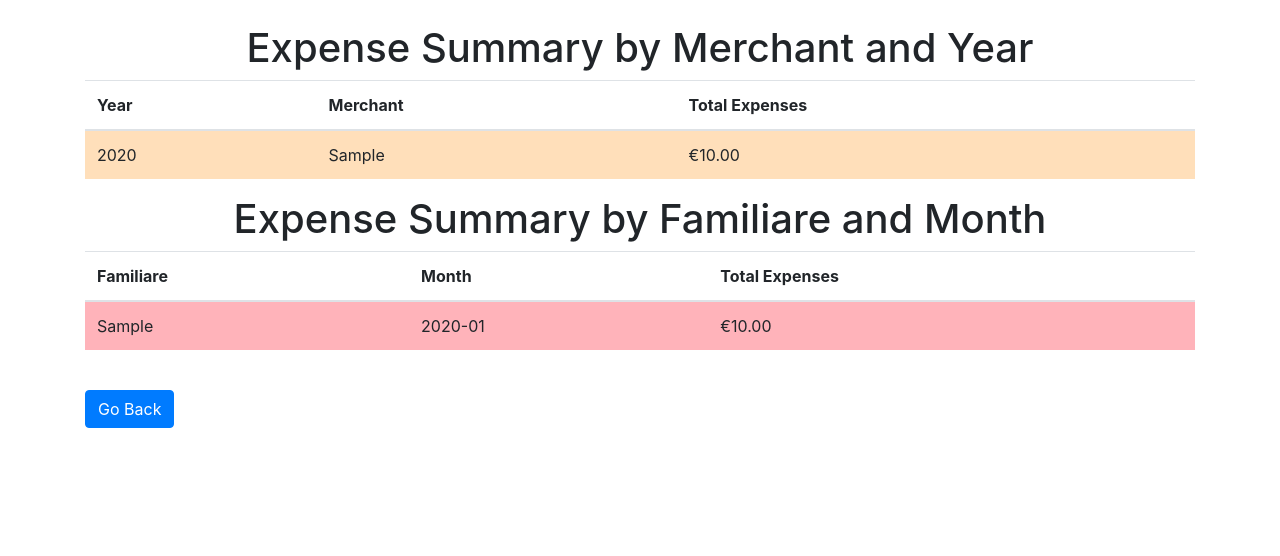
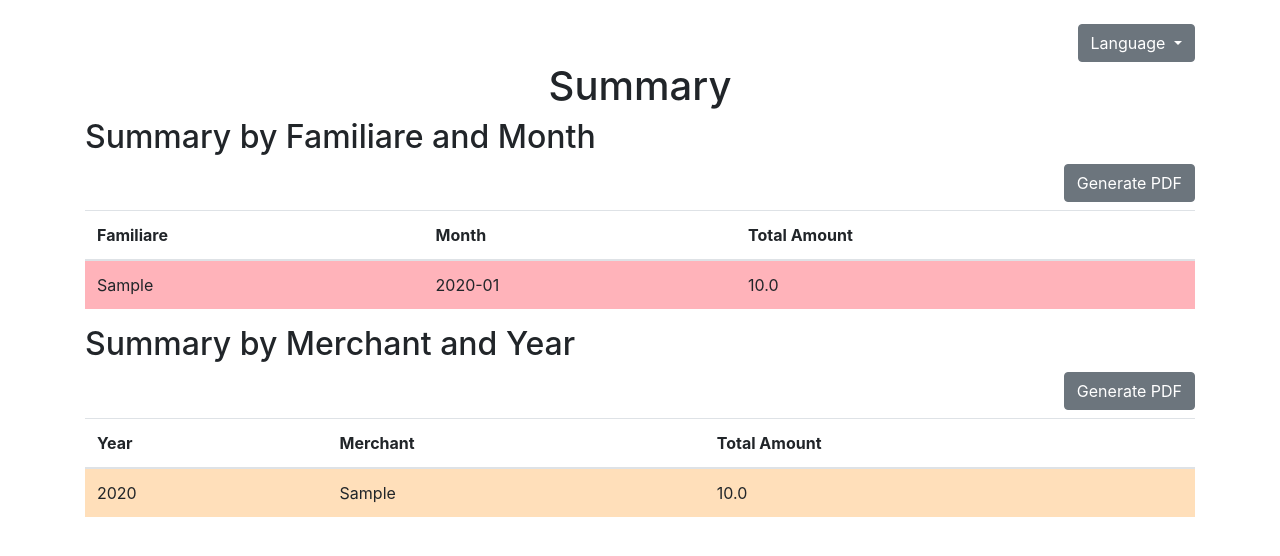
Before and after one commit to katodo/GestioneScontrini, a Flask app: page /summary in a window 1280 px wide. Shown: the top 556 px of the page. Run offline with Flask 2, Linux system fonts and the light colour scheme; tables that the repository leaves empty hold one stand-in row (values such as "Sample post"); some libraries are stand-ins or nearby versions.

Commit message:
Introdotto export/import dei dati

```diff
--- a/app.py
+++ b/app.py
@@ -1,10 +1,18 @@
-from flask import Flask, render_template, request, redirect, url_for, session, send_file
+import csv
+import zipfile
+from flask import Flask, render_template, request, redirect, url_for, session, send_file, flash
 from flask_babel import Babel, _
 import sqlite3
 from werkzeug.utils import secure_filename
 import os
 import io
 from PIL import Image
+from reportlab.lib import colors
+from reportlab.lib.pagesizes import A4
+from reportlab.lib.units import cm
+from reportlab.pdfgen import canvas
+from reportlab.platypus import Table, TableStyle
+from datetime import datetime
 
 app = Flask(__name__)
 app.config['UPLOAD_FOLDER'] = 'uploads'
@@ -44,12 +52,50 @@ def get_locale():
 
 @app.context_processor
 def inject_global_template_variables():
-    return dict(get_locale=get_locale)
+    return dict(
+        get_locale=get_locale,
+        get_pastel_color_by_month=get_pastel_color_by_month,
+        get_pastel_color_by_year=get_pastel_color_by_year
+    )
 
 @app.route('/set_language/<language>')
 def set_language(language=None):
     session['lang'] = language
     return redirect(request.referrer)
+
+def get_pastel_color_by_month(date_str):
+    try:
+        month = date_str.split('-')[1]
+    except IndexError:
+        print(f"Invalid date format: {date_str}")
+        return "#FFFFFF"  # Default to white
+
+    pastel_colors = {
+        '01': '#FFB3BA',  # January - Light Red
+        '02': '#FFDFBA',  # February - Light Orange
+        '03': '#FFFFBA',  # March - Light Yellow
+        '04': '#BAFFC9',  # April - Light Green
+        '05': '#BAE1FF',  # May - Light Blue
+        '06': '#E3BAFF',  # June - Light Purple
+        '07': '#FFB3FF',  # July - Light Pink
+        '08': '#FFC9E3',  # August - Light Magenta
+        '09': '#C9FFC9',  # September - Light Lime
+        '10': '#C9FFFF',  # October - Light Cyan
+        '11': '#E1FFC9',  # November - Light Mint
+        '12': '#FFF0BA'   # December - Light Beige
+    }
+
+    return pastel_colors.get(month, "#FFFFFF")  # Default to white if month not found
+
+def get_pastel_color_by_year(year):
+    try:
+        year = int(year)
+    except ValueError:
+        return "#FFFFFF"
+    if year % 2 == 0:
+        return '#FFDFBA'  # Light Orange for even years
+    else:
+        return '#BAFFC9'  # Light Green for odd years
 
 @app.route('/')
 def index():
@@ -62,7 +108,7 @@ def index():
     ''')
     expenses = c.fetchall()
     conn.close()
-    return render_template('index.html', expenses=expenses, get_pastel_color=get_pastel_color_by_month)
+    return render_template('index.html', expenses=expenses)
 
 @app.route('/add', methods=['POST'])
 def add_expense():
@@ -164,7 +210,7 @@ def summary():
     summary = [(familiare, month, round(amount, 2)) for familiare, month, amount in summary]
     merchant_expenses_by_year = [(year, merchant, round(amount, 2)) for year, merchant, amount in merchant_expenses_by_year]
 
-    return render_template('summary.html', summary=summary, merchant_expenses_by_year=merchant_expenses_by_year, get_pastel_color_by_month=get_pastel_color_by_month, get_pastel_color_by_year=get_pastel_color_by_year)
+    return render_template('summary.html', summary=summary, merchant_expenses_by_year=merchant_expenses_by_year)
 
 def get_merchant_expenses_by_year():
     conn = sqlite3.connect('expenses.db')
@@ -178,6 +224,154 @@ def get_merchant_expenses_by_year():
     merchant_expenses_by_year = c.fetchall()
     conn.close()
     return merchant_expenses_by_year
+
+@app.route('/generate_pdf/<table>')
+def generate_pdf(table):
+    conn = sqlite3.connect('expenses.db')
+    c = conn.cursor()
+
+    buffer = io.BytesIO()
+    p = canvas.Canvas(buffer, pagesize=A4)
+    width, height = A4
+    p.setFont("Helvetica", 10)
+
+    data = []
+    row_colors = []
+
+    if table == 'summary':
+        c.execute('''
+            SELECT familiare, strftime('%Y-%m', date) as month, SUM(amount)
+            FROM expenses
+            GROUP BY familiare, month
+            ORDER BY month DESC
+        ''')
+        rows = c.fetchall()
+
+        data.append([_("Familiare"), _("Month"), _("Total Amount")])
+
+        for row in rows:
+            data.append([row[0], row[1], round(row[2], 2)])
+            row_colors.append([get_pastel_color_by_month(row[1]), get_pastel_color_by_month(row[1]), get_pastel_color_by_month(row[1])])
+
+    elif table == 'merchant_expenses':
+        c.execute('''
+            SELECT strftime('%Y', date) as year, merchant, SUM(amount)
+            FROM expenses
+            GROUP BY year, merchant
+            ORDER BY year DESC, SUM(amount) DESC
+        ''')
+        rows = c.fetchall()
+
+        data.append([_("Year"), _("Merchant"), _("Total Amount")])
+
+        for row in rows:
+            data.append([row[0], row[1], round(row[2], 2)])
+            row_colors.append([get_pastel_color_by_year(row[0]), get_pastel_color_by_year(row[0]), get_pastel_color_by_year(row[0])])
+
+    table = Table(data, colWidths=[6 * cm, 6 * cm, 6 * cm])
+    table.setStyle(TableStyle([
+        ('BACKGROUND', (0, 0), (-1, 0), colors.lightgrey),
+        ('TEXTCOLOR', (0, 0), (-1, 0), colors.whitesmoke),
+        ('ALIGN', (0, 0), (-1, -1), 'CENTER'),
+        ('FONTNAME', (0, 0), (-1, 0), 'Helvetica-Bold'),
+        ('BOTTOMPADDING', (0, 0), (-1, 0), 12),
+        ('GRID', (0, 0), (-1, -1), 1, colors.black),
+        ('FONTSIZE', (0, 0), (-1, -1), 8),
+        ('ROWHEIGHT', (0, 0), (-1, -1), 0.8 * cm)
+    ]))
+
+    for i, row_color in enumerate(row_colors, start=1):
+        table.setStyle(TableStyle([
+            ('BACKGROUND', (0, i), (-1, i), row_color[0])
+        ]))
+
+    width, height = A4
+    table.wrapOn(p, width - 4 * cm, height - 4 * cm)
+    table.drawOn(p, 2 * cm, height - 1 * cm - len(data) * 0.8 * cm)
+
+    p.showPage()
+    p.save()
+    buffer.seek(0)
+    filename = f"export_{datetime.now().strftime('%Y%m%d_%H%M%S')}.pdf"
+    return send_file(buffer, as_attachment=True, attachment_filename=filename, mimetype='application/pdf')
+
+
+@app.route('/export_archive')
+def export_archive():
+    conn = sqlite3.connect('expenses.db')
+    c = conn.cursor()
+    c.execute('SELECT id, familiare, date, amount, merchant, description, receipt_filename FROM expenses')
+    expenses = c.fetchall()
+    conn.close()
+
+    output = io.StringIO()
+    writer = csv.writer(output)
+    writer.writerow(['ID', 'Familiare', 'Date', 'Amount', 'Merchant', 'Description', 'Receipt Filename'])
+    for row in expenses:
+        writer.writerow([f'|{str(item)}|' if isinstance(item, str) and idx != 6 else item for idx, item in enumerate(row)])
+
+    output.seek(0)
+    zip_buffer = io.BytesIO()
+    with zipfile.ZipFile(zip_buffer, 'w', zipfile.ZIP_DEFLATED) as zip_file:
+        zip_file.writestr('expenses.csv', output.getvalue())
+        for expense in expenses:
+            if expense[6]:  # receipt_filename
+                with open(os.path.join(app.config['UPLOAD_FOLDER'], expense[6]), 'rb') as f:
+                    zip_file.writestr(expense[6], f.read())
+
+    zip_buffer.seek(0)
+    return send_file(zip_buffer, mimetype='application/zip', attachment_filename='expenses.zip', as_attachment=True)
+
+
+@app.route('/import_archive', methods=['POST'])
+def import_archive():
+    if 'csvFile' not in request.files:
+        flash(_('No file part'))
+        return redirect(url_for('index'))
+
+    file = request.files['csvFile']
+    if file.filename == '':
+        flash(_('No selected file'))
+        return redirect(url_for('index'))
+
+    if file and file.filename.endswith('.zip'):
+        zip_file = zipfile.ZipFile(file)
+        csv_file = zip_file.open('expenses.csv')
+        stream = io.StringIO(csv_file.read().decode("UTF8"), newline=None)
+        csv_input = csv.reader(stream)
+        next(csv_input)  # Skip the header row
+
+        conn = sqlite3.connect('expenses.db')
+        c = conn.cursor()
+        for row in csv_input:
+            familiare, date, amount, merchant, description, receipt_filename = row[1].strip('|'), row[2].strip('|'), float(row[3]), row[4].strip('|'), row[5].strip('|'), row[6]
+
+            # Verifica se il record esiste già
+            c.execute('''
+                SELECT COUNT(*)
+                FROM expenses
+                WHERE date = ? AND merchant = ? AND amount = ?
+            ''', (date, merchant, amount))
+            if c.fetchone()[0] == 0:  # Se non esiste
+                receipt_blob = None
+                if receipt_filename:
+                    with zip_file.open(receipt_filename) as f:
+                        receipt_blob = f.read()
+                    with open(os.path.join(app.config['UPLOAD_FOLDER'], receipt_filename), 'wb') as out_file:
+                        out_file.write(receipt_blob)
+
+                c.execute('''
+                    INSERT INTO expenses (familiare, date, amount, merchant, description, receipt, receipt_filename)
+                    VALUES (?, ?, ?, ?, ?, ?, ?)
+                ''', (familiare, date, amount, merchant, description, receipt_blob, receipt_filename))
+        conn.commit()
+        conn.close()
+
+        flash(_('File successfully imported'))
+        return redirect(url_for('index'))
+
+    flash(_('Invalid file format'))
+    return redirect(url_for('index'))
 
 @app.route('/check_merchant', methods=['GET', 'POST'])
 def check_merchant():
@@ -213,81 +407,6 @@ def check_merchant():
 
         return render_template('check_merchant.html', year=None, merchant=None, expenses=None, total_amount=None, years=years, merchants=merchants)
 
-@app.route('/receipt/<int:id>')
-def get_receipt(id):
-    conn = sqlite3.connect('expenses.db')
-    c = conn.cursor()
-    c.execute('SELECT receipt, receipt_filename FROM expenses WHERE id = ?', (id,))
-    receipt = c.fetchone()
-    conn.close()
-
-    if receipt is None:
-        return "Receipt not found", 404
-
-    receipt_data, receipt_filename = receipt
-    return send_file(io.BytesIO(receipt_data), attachment_filename=receipt_filename, as_attachment=True)
-
-@app.route('/receipt_thumbnail/<int:id>')
-def get_receipt_thumbnail(id):
-    conn = sqlite3.connect('expenses.db')
-    c = conn.cursor()
-    c.execute('SELECT receipt FROM expenses WHERE id = ?', (id,))
-    receipt = c.fetchone()
-    conn.close()
-
-    if receipt is None or receipt[0] is None:
-        return "Thumbnail not available", 404
-
-    image = Image.open(io.BytesIO(receipt[0]))
-    image.thumbnail((64, 64))
-    img_io = io.BytesIO()
-    image.save(img_io, 'PNG')
-    img_io.seek(0)
-    return send_file(img_io, mimetype='image/png')
-
-@app.route('/delete_receipt/<int:id>', methods=['POST'])
-def delete_receipt(id):
-    conn = sqlite3.connect('expenses.db')
-    c = conn.cursor()
-    c.execute('UPDATE expenses SET receipt = NULL, receipt_filename = NULL WHERE id = ?', (id,))
-    conn.commit()
-    conn.close()
-    return redirect(url_for('edit_expense', id=id))
-
-def get_pastel_color_by_year(year):
-    try:
-        year = int(year)
-    except ValueError:
-        return '#FFFFFF'
-    if year % 2 == 0:
-        return '#FFDFBA'  # Light Orange for even years
-    else:
-        return '#BAFFC9'  # Light Green for odd years
-
-def get_pastel_color_by_month(month):
-    if '-' not in month:
-        print(f"Invalid month format: {month}")
-        return '#FFFFFF'
-
-    colors = {
-        '01': '#FFB3BA',  # January - Light Red
-        '02': '#FFDFBA',  # February - Light Orange
-        '03': '#FFFFBA',  # March - Light Yellow
-        '04': '#BAFFC9',  # April - Light Green
-        '05': '#BAE1FF',  # May - Light Blue
-        '06': '#E3BAFF',  # June - Light Purple
-        '07': '#FFB3FF',  # July - Light Pink
-        '08': '#FFC9E3',  # August - Light Magenta
-        '09': '#C9FFC9',  # September - Light Lime
-        '10': '#C9FFFF',  # October - Light Cyan
-        '11': '#E1FFC9',  # November - Light Mint
-        '12': '#FFF0BA'   # December - Light Beige
-    }
-
-    month_part = month.split('-')[1]
-    color = colors.get(month_part, '#FFFFFF')
-    print(f"Month: {month}, Color: {color}")
-    return color
 
 if __name__ == '__main__':
     initialize()
--- a/babel.cfg
+++ b/babel.cfg
@@ -1,2 +1,2 @@
 [python: **.py]
-[jinja2: templates/**.html]
+[jinja2: **/templates/**.html]
--- a/requirements.txt
+++ b/requirements.txt
@@ -3,3 +3,4 @@ Flask-Babel==2.0.0
 Jinja2==3.0.3
 Pillow==8.4.0
 Werkzeug==2.0.2
+reportlab
--- a/templates/summary.html
+++ b/templates/summary.html
@@ -3,17 +3,11 @@
 <head>
     <meta charset="UTF-8">
     <meta name="viewport" content="width=device-width, initial-scale=1.0">
-    <title>{{ _('Expense Summary') }}</title>
+    <title>{{ _('Summary') }}</title>
     <link href="https://stackpath.bootstrapcdn.com/bootstrap/4.5.2/css/bootstrap.min.css" rel="stylesheet">
     <script src="https://code.jquery.com/jquery-3.5.1.slim.min.js"></script>
     <script src="https://cdnjs.cloudflare.com/ajax/libs/popper.js/1.16.1/umd/popper.min.js"></script>
-    <script src="https://stackpath.amazonaws.com/bootstrap/4.5.2/js/bootstrap.min.js"></script>
-    <style>
-        .year-separator {
-            background-color: #000;
-            height: 2px;
-        }
-    </style>
+    <script src="https://stackpath.bootstrapcdn.com/bootstrap/4.5.2/js/bootstrap.min.js"></script>
     <script>
         document.addEventListener("DOMContentLoaded", function() {
             // Imposta la lingua selezionata dal localStorage
@@ -21,6 +15,14 @@
             if (lang && lang !== "{{ get_locale() }}") {
                 setLanguage(lang);
             }
+
+            // Aggiungi eventi di click per i pulsanti di lingua
+            document.querySelectorAll('.language-selector').forEach(function(element) {
+                element.addEventListener('click', function() {
+                    var language = this.getAttribute('data-language');
+                    setLanguage(language);
+                });
+            });
         });
 
         function setLanguage(language) {
@@ -38,65 +40,70 @@
 </head>
 <body>
     <div class="container mt-4">
-        <h1 class="text-center">{{ _('Expense Summary by Merchant and Year') }}</h1>
+        <div class="d-flex justify-content-end">
+            <div class="dropdown">
+                <button class="btn btn-secondary dropdown-toggle" type="button" id="languageMenu" data-toggle="dropdown" aria-haspopup="true" aria-expanded="false">
+                    {{ _('Language') }}
+                </button>
+                <div class="dropdown-menu" aria-labelledby="languageMenu">
+                    <a class="dropdown-item language-selector" data-language="en">English</a>
+                    <a class="dropdown-item language-selector" data-language="it">Italiano</a>
+                    <a class="dropdown-item language-selector" data-language="fr">Français</a>
+                    <a class="dropdown-item language-selector" data-language="es">Español</a>
+                </div>
+            </div>
+        </div>
+        <h1 class="text-center">{{ _('Summary') }}</h1>
+
+        <h2>{{ _('Summary by Familiare and Month') }}</h2>
+        <div class="text-right mb-2">
+            <a href="{{ url_for('generate_pdf', table='summary') }}" class="btn btn-secondary">{{ _('Generate PDF') }}</a>
+        </div>
+        <div class="table-responsive">
+            <table class="table table-striped">
+                <thead>
+                    <tr>
+                        <th>{{ _('Familiare') }}</th>
+                        <th>{{ _('Month') }}</th>
+                        <th>{{ _('Total Amount') }}</th>
+                    </tr>
+                </thead>
+                <tbody>
+                    {% for row in summary %}
+                    <tr style="background-color: {{ get_pastel_color_by_month(row[1]) }};">
+                        <td>{{ row[0] }}</td>
+                        <td>{{ row[1] }}</td>
+                        <td>{{ row[2] }}</td>
+                    </tr>
+                    {% endfor %}
+                </tbody>
+            </table>
+        </div>
+
+        <h2>{{ _('Summary by Merchant and Year') }}</h2>
+        <div class="text-right mb-2">
+            <a href="{{ url_for('generate_pdf', table='merchant_expenses') }}" class="btn btn-secondary">{{ _('Generate PDF') }}</a>
+        </div>
         <div class="table-responsive">
             <table class="table table-striped">
                 <thead>
                     <tr>
                         <th>{{ _('Year') }}</th>
                         <th>{{ _('Merchant') }}</th>
-                        <th>{{ _('Total Expenses') }}</th>
+                        <th>{{ _('Total Amount') }}</th>
                     </tr>
                 </thead>
                 <tbody>
-                    {% set current_year = None %}
-                    {% for entry in merchant_expenses_by_year %}
-                    {% if current_year != entry[0] %}
-                        {% if current_year is not none %}
-                        <tr class="year-separator"><td colspan="3"></td></tr>
-                        {% endif %}
-                        {% set current_year = entry[0] %}
-                    {% endif %}
-                    <tr style="background-color: {{ get_pastel_color_by_year(entry[0]) }};">
-                        <td>{{ entry[0] }}</td>
-                        <td>{{ entry[1] }}</td>
-                        <td>€{{ "%.2f" | format(entry[2]) }}</td>
+                    {% for row in merchant_expenses_by_year %}
+                    <tr style="background-color: {{ get_pastel_color_by_year(row[0]) }};">
+                        <td>{{ row[0] }}</td>
+                        <td>{{ row[1] }}</td>
+                        <td>{{ row[2] }}</td>
                     </tr>
                     {% endfor %}
                 </tbody>
             </table>
         </div>
-
-        <h1 class="text-center">{{ _('Expense Summary by Familiare and Month') }}</h1>
-        <div class="table-responsive">
-            <table class="table table-striped">
-                <thead>
-                    <tr>
-                        <th>{{ _('Familiare') }}</th>
-                        <th>{{ _('Month') }}</th>
-                        <th>{{ _('Total Expenses') }}</th>
-                    </tr>
-                </thead>
-                <tbody>
-                    {% set current_year = None %}
-                    {% for entry in summary %}
-                    {% if current_year != entry[1].split('-')[0] %}
-                        {% if current_year is not none %}
-                        <tr class="year-separator"><td colspan="3"></td></tr>
-                        {% endif %}
-                        {% set current_year = entry[1].split('-')[0] %}
-                    {% endif %}
-                    <tr style="background-color: {{ get_pastel_color_by_month(entry[1]) }};">
-                        <td>{{ entry[0] }}</td>
-                        <td>{{ entry[1] }}</td>
-                        <td>€{{ "%.2f" | format(entry[2]) }}</td>
-                    </tr>
-                    {% endfor %}
-                </tbody>
-            </table>
-        </div>
-        <br>
-        <a href="/" class="btn btn-primary">{{ _('Go Back') }}</a>
     </div>
 </body>
 </html>
```
Also changed, not shown: templates/check_merchant.html (+55 -40 lines), templates/edit.html (+44 -43 lines), templates/index.html (+30 -2 lines), translations/en/LC_MESSAGES/messages.po, translations/es/LC_MESSAGES/messages.po, translations/fr/LC_MESSAGES/messages.po, translations/it/LC_MESSAGES/messages.po, 2 other files.
